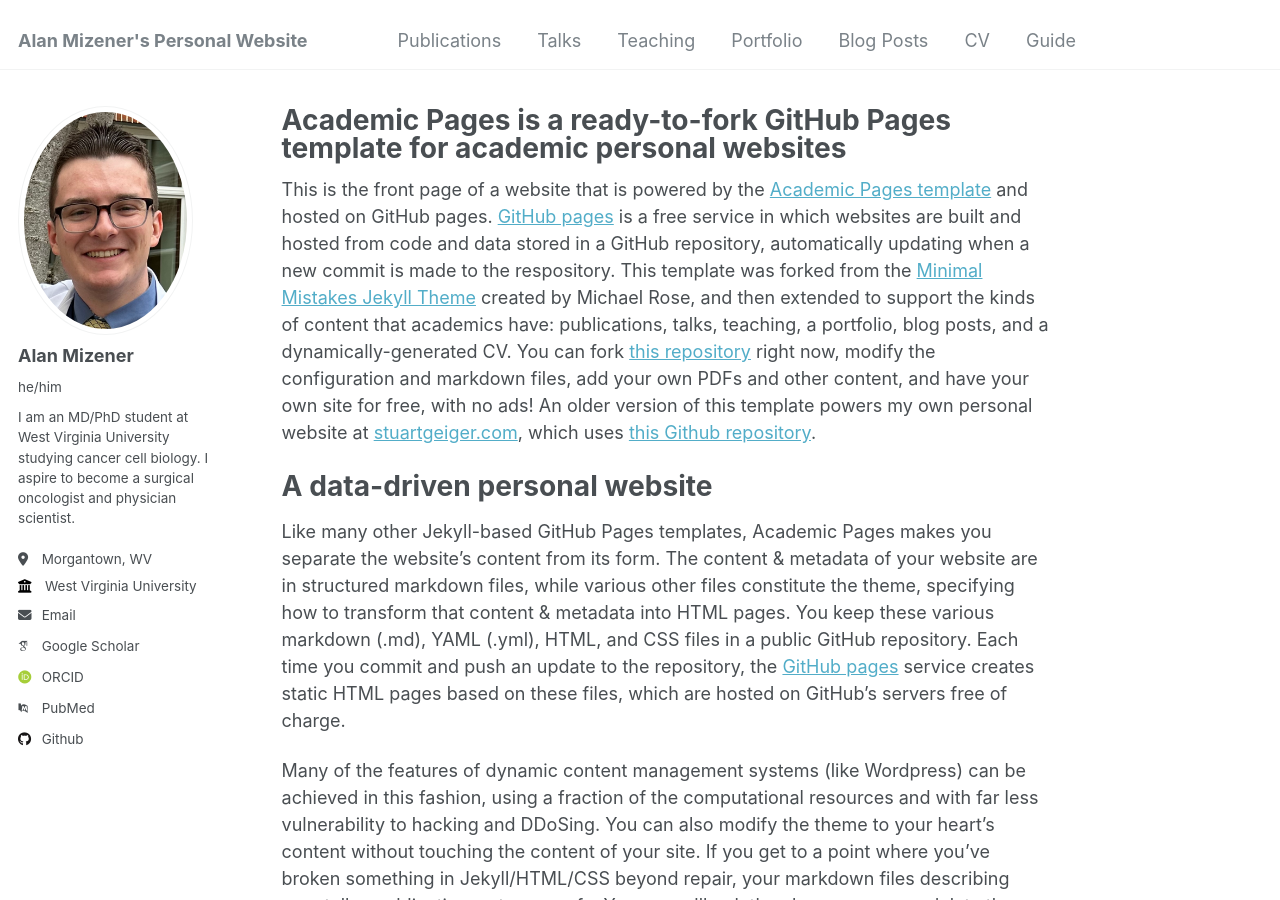
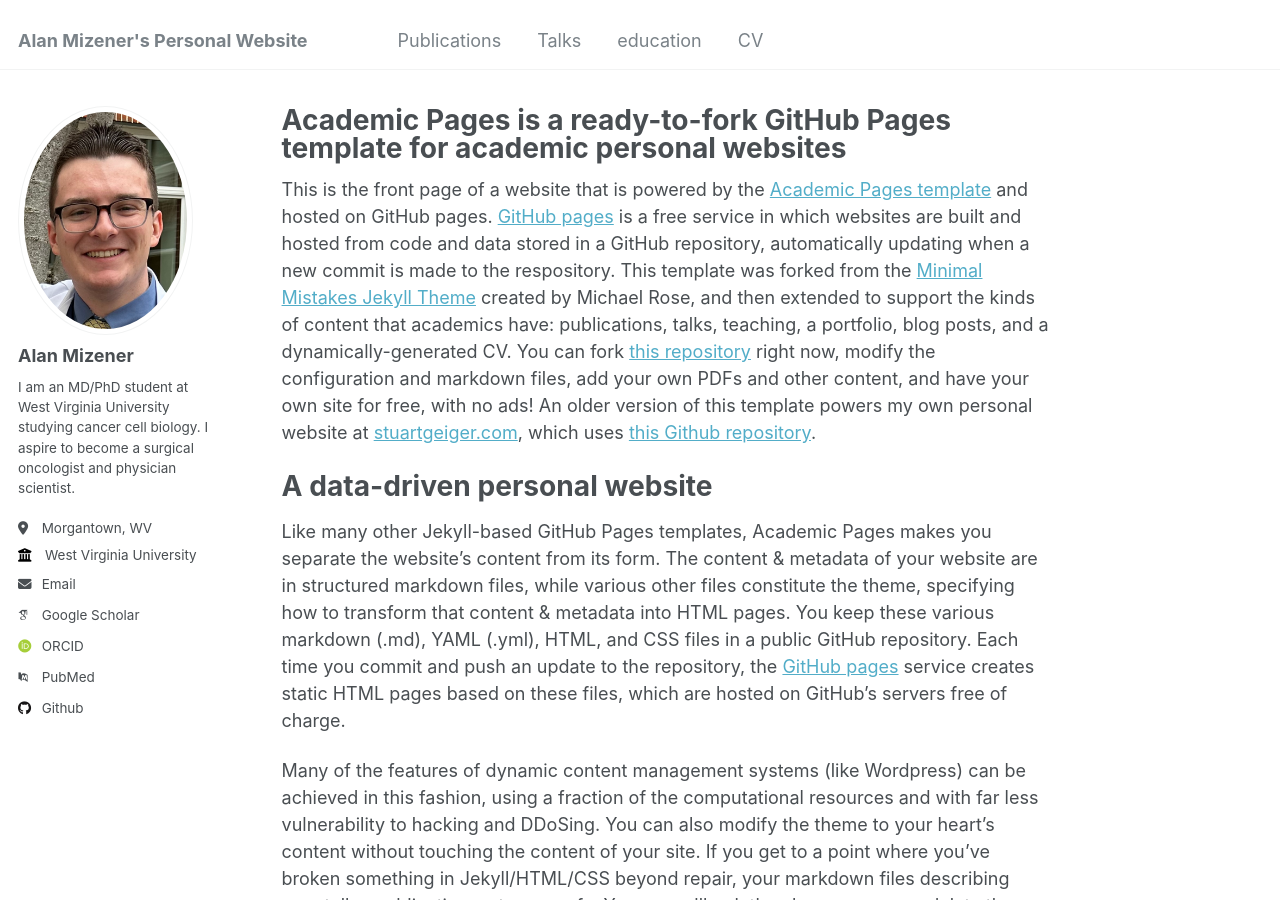
Before and after one commit to admizener/admizener.github.io, a Jekyll site: the page built from _pages/about.md, in a window 1280 px wide and 900 px high. Built offline with Jekyll 4.4.1, drawn with Linux system fonts in a browser that asks for light colours; some web fonts are replaced.

Commit message:
Removed unnecessary navigation menus.

```diff
--- a/_config.yml
+++ b/_config.yml
@@ -23,7 +23,7 @@ author:
   # Biographic information
   avatar           : "Alan_Mizener.jpeg"
   name             : "Alan Mizener"
-  pronouns         : "he/him"
+  pronouns         : #"he/him"
   bio              : "I am an MD/PhD student at West Virginia University studying cancer cell biology. I aspire to become a surgical oncologist and physician scientist."
   location         : "Morgantown, WV"
   employer         : "West Virginia University"
--- a/_data/navigation.yml
+++ b/_data/navigation.yml
@@ -6,17 +6,8 @@ main:
   - title: "Talks"
     url: /talks/
 
-  - title: "Teaching"
+  - title: "education"
     url: /teaching/
-
-  - title: "Portfolio"
-    url: /portfolio/
-
-  - title: "Blog Posts"
-    url: /year-archive/
 
   - title: "CV"
     url: /cv/
-
-  - title: "Guide"
-    url: /markdown/
```
Also changed, not shown: 1 other file.
